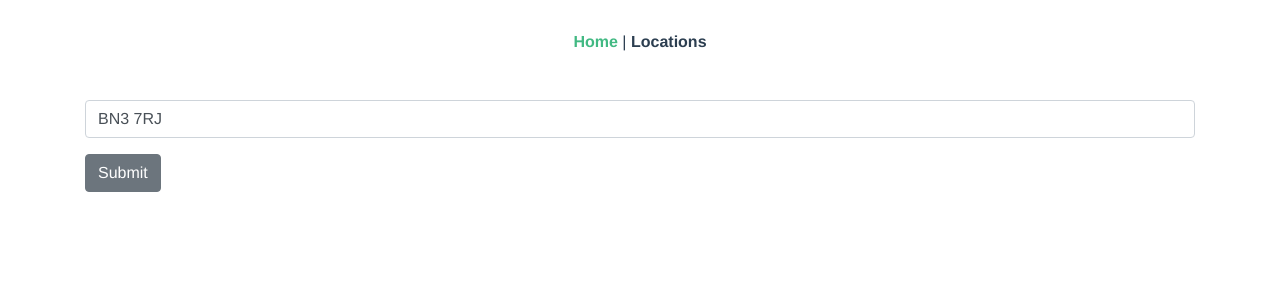
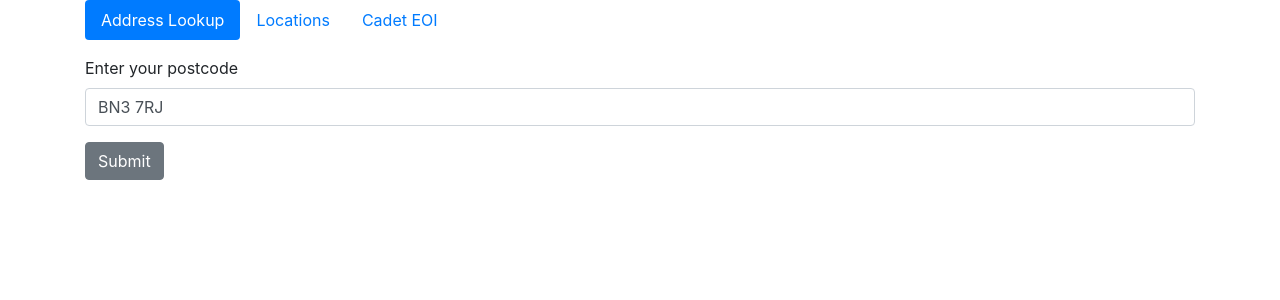
Before and after one commit to lukehmu/vue-axios-api, a Vue app: page / in a window 1280 px wide. Shown: the top 300 px of the page. Built offline with nearby package versions, Linux system fonts and the light colour scheme; what x5-gmaps would draw is missing.

Commit message:
Pass location ID from map to eoi

```diff
--- a/public/dummy-api/locations.json
+++ b/public/dummy-api/locations.json
@@ -5,7 +5,7 @@
   },
   "locations": [
     {
-      "unit_id": 1355,
+      "unit_id": "1355",
       "link_level": 7,
       "unit_name": "1 Brighton Pl",
       "l5_unit_name": "Sussex ACF",
@@ -24,7 +24,7 @@
       }
     },
     {
-      "unit_id": 1336,
+      "unit_id": "1336",
       "link_level": 7,
       "unit_name": "10 Eastbourne Pl",
       "unit_short_code": "10 Eastbourne Pl",
--- a/src/App.vue
+++ b/src/App.vue
@@ -1,36 +1,33 @@
 <template>
-  <div id="app">
-    <div id="nav">
-      <router-link :to="{name: 'AddressLookup'}">
-        Home
-      </router-link> |
-      <router-link :to="{name: 'Locations'}">
+  <b-container>
+    <b-nav pills>
+      <b-nav-item
+        exact
+        exact-active-class="active"
+        :to="{name: 'AddressLookup'}"
+      >
+        Address Lookup
+      </b-nav-item>
+      <b-nav-item
+        exact
+        exact-active-class="active"
+        :to="{name: 'Locations'}"
+      >
         Locations
-      </router-link>
-    </div>
+      </b-nav-item>
+      <b-nav-item
+        exact
+        exact-active-class="active"
+        :to="{name: 'CadetEOI'}"
+      >
+        Cadet EOI
+      </b-nav-item>
+    </b-nav>
     <router-view />
-  </div>
+  </b-container>
 </template>
 
 <style lang="scss">
-#app {
-  font-family: Avenir, Helvetica, Arial, sans-serif;
-  -webkit-font-smoothing: antialiased;
-  -moz-osx-font-smoothing: grayscale;
-  text-align: center;
-  color: #2c3e50;
-}
 
-#nav {
-  padding: 30px;
 
-  a {
-    font-weight: bold;
-    color: #2c3e50;
-
-    &.router-link-exact-active {
-      color: #42b983;
-    }
-  }
-}
 </style>
--- a/src/components/InputAddress.vue
+++ b/src/components/InputAddress.vue
@@ -2,7 +2,11 @@
   <b-container fluid>
     <b-form @submit.prevent="sendPostcode">
       <b-row class="my-3">
-        <b-input v-model="userDetails.postcode" />
+        <label for="userPostcode">Enter your postcode</label>
+        <b-input
+          id="userPostcode"
+          v-model="userDetails.postcode"
+        />
       </b-row>
       <b-row class="my-3">
         <b-button
--- a/src/router/index.js
+++ b/src/router/index.js
@@ -2,6 +2,7 @@ import Vue from 'vue';
 import VueRouter from 'vue-router';
 import Locations from '@/views/Locations.vue';
 import AddressLookup from '@/views/AddressLookup.vue';
+import CadetEOI from '@/views/CadetEOI.vue';
 
 Vue.use(VueRouter);
 
@@ -17,6 +18,12 @@ const routes = [
     component: Locations,
     props: true,
   },
+  {
+    path: '/cadeteoi/:locationId?',
+    name: 'CadetEOI',
+    component: CadetEOI,
+    props: true,
+  },
 ];
 
 const router = new VueRouter({
--- a/src/views/About.vue
+++ /dev/null
@@ -1,5 +0,0 @@
-<template>
-  <div class="about">
-    <h1>This is an about page</h1>
-  </div>
-</template>
--- a/src/views/AddressLookup.vue
+++ b/src/views/AddressLookup.vue
@@ -1,7 +1,5 @@
 <template>
-  <b-container>
-    <InputAddress />
-  </b-container>
+  <InputAddress />
 </template>
 
 <script>
--- a/src/views/AcfForm.vue
+++ b/src/views/CadetEOI.vue
@@ -1,5 +1,12 @@
 <template>
   <b-container fluid>
+    <template v-if="locationId">
+      <b-row class="my-3">
+        <p>
+          Applying to location: <strong>{{ locationId }}</strong>
+        </p>
+      </b-row>
+
       <b-form @submit.prevent="sendData">
         <b-row class="my-3">
           <InputText
@@ -32,6 +39,14 @@
           Submit
         </b-button>
       </b-form>
+    </template>
+    <template v-else>
+      <b-row class="my-3">
+        <p>
+          No location id found
+        </p>
+      </b-row>
+    </template>
   </b-container>
 </template>
 
@@ -42,13 +57,13 @@ import InputText from '@/components/InputText.vue';
 import InputCheckbox from '@/components/InputCheckbox.vue';
 
 export default {
-  name: 'AcfForm',
+  name: 'CadetEOI',
   components: {
     InputText,
     InputCheckbox,
   },
   props: {
-    msg: {
+    locationId: {
       type: String,
       default: null,
     },
--- a/src/views/Locations.vue
+++ b/src/views/Locations.vue
@@ -1,13 +1,18 @@
 <template>
   <b-container fluid>
-    <b-container v-if="userData">
+    <b-row
+      v-if="userData.userPostcode"
+      class="my-3"
+      fluid
+    >
       <p>
         Submitted postcode: <strong>{{ userData.userPostcode }}</strong>
       </p>
-    </b-container>
+    </b-row>
 
     <gmaps-map
       v-if="locations"
+      class="row my-3"
       :options="mapOptions"
     >
       <gmaps-marker
@@ -17,13 +22,38 @@
         :title="marker.unit_name"
       />
     </gmaps-map>
-    <b-container v-else>
+    <b-row
+      v-else
+      class="my-3"
+    >
       <p>
         No location data, please
         <router-link :to="{name: 'AddressLookup'}">
           search for your location.
         </router-link>
       </p>
+    </b-row>
+    <b-container
+      class="my-3"
+    >
+      <b-card-group deck>
+        <b-card
+          v-for="(location, locationKey) in locations"
+          :key="locationKey"
+          :title="location.unit_name"
+        >
+          <b-card-text>
+            {{ location.l5_unit_name }}
+          </b-card-text>
+          <b-card-footer>
+            <router-link
+              :to="{name: 'CadetEOI', params: {locationId: location.unit_id}}"
+            >
+              ok
+            </router-link>
+          </b-card-footer>
+        </b-card>
+      </b-card-group>
     </b-container>
   </b-container>
 </template>
@@ -36,12 +66,14 @@ export default {
   components: { gmapsMap, gmapsMarker },
   props: {
     locations: {
-      type: Object,
+      type: Array,
       default: null,
     },
     userData: {
       type: Object,
-      default: null,
+      default() {
+        return { };
+      },
     },
   },
   data() {
```
Lines whose indentation alone changed are shown as unchanged.
